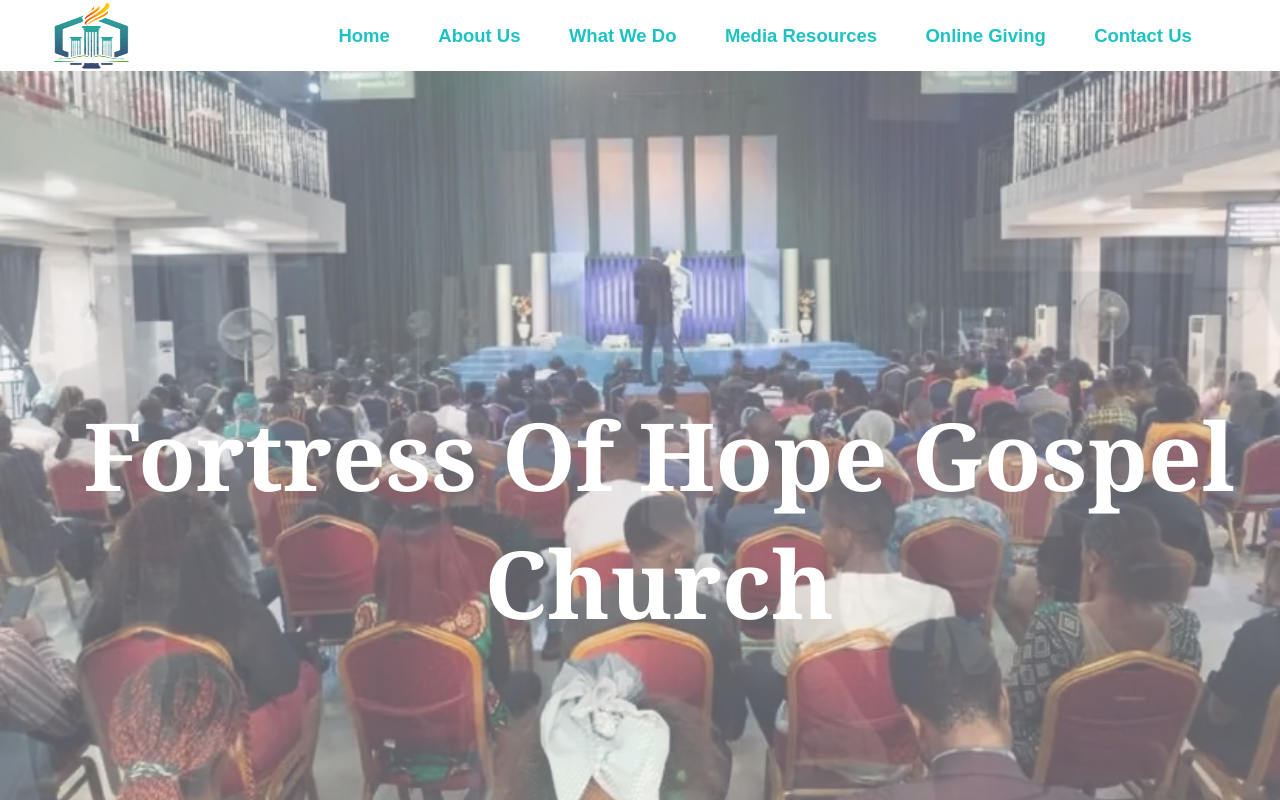
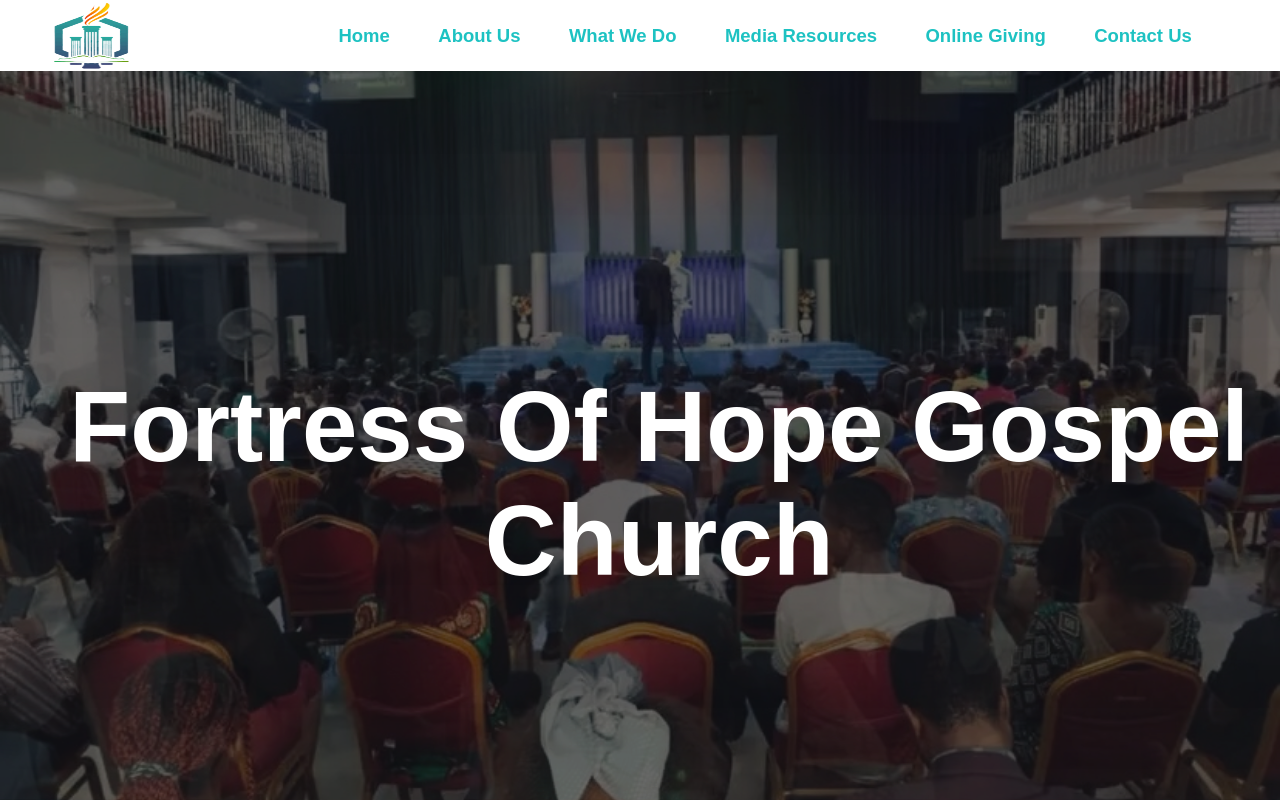
Before and after one commit to Iydeejames/Fortress-of-hope, a React (Create React App) app: page / in a window 1280 px wide. Built offline with nearby package versions, Linux system fonts and the light colour scheme.

Commit message:
Additions and Deletions

```diff
--- a/public/index.html
+++ b/public/index.html
@@ -24,7 +24,7 @@
       work correctly both with client-side routing and a non-root public URL.
       Learn how to configure a non-root public URL by running `npm run build`.
     -->
-    <title>Fortress of Hope</title>
+    <title>Fortress of Hope Gospel Church</title>
   </head>
   <body>
     <noscript>You need to enable JavaScript to run this app.</noscript>
--- a/src/App.css
+++ b/src/App.css
@@ -104,6 +104,7 @@ body {
 .hero-section {
   height: 100vh;
   position: relative;
+  background: linear-gradient(rgba(0, 0, 0, 0.959), rgba(0, 0, 0, 0.911));
 }
 
 
@@ -132,14 +133,13 @@ body {
   }
 
 .slide.active {
-  opacity: 0.7;
+  opacity: 0.4;
 }
 
 .hero-image {
   width: 100%;
   height: 100%;
   object-fit: cover;
-  background: linear-gradient(rgba(0, 0, 0, 0.541), rgba(0, 0, 0, 0.521));
 }
 
 .hero-content {
@@ -154,8 +154,7 @@ body {
 }
 
 .hero-text h1 {
-  font-size: 6.6rem;
-  margin-top: 5rem;
-  font-family: Cambria, Cochin, Georgia, Times, 'Times New Roman', serif;
-  color: #fff !important;
+  font-size: 7rem;
+  margin-top: 3.5rem;
+  font-family: Arial, Helvetica, sans-serif;
 }
```
Also changed, not shown: src/components/Banner.js (added).
